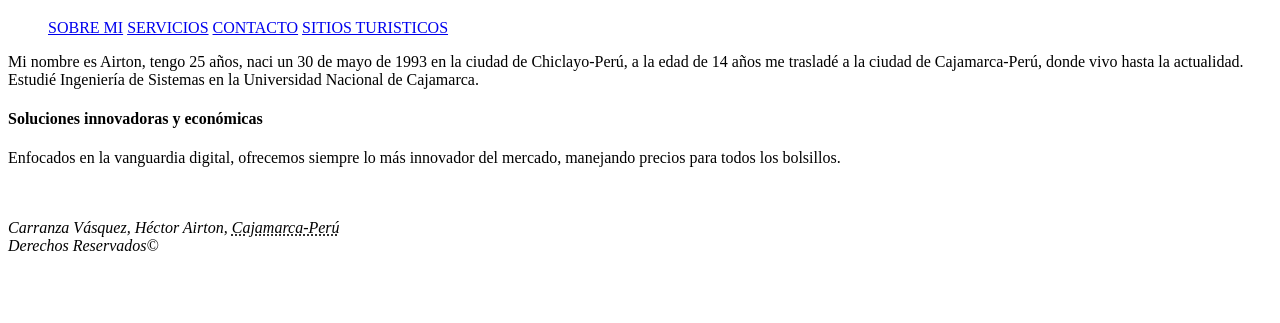
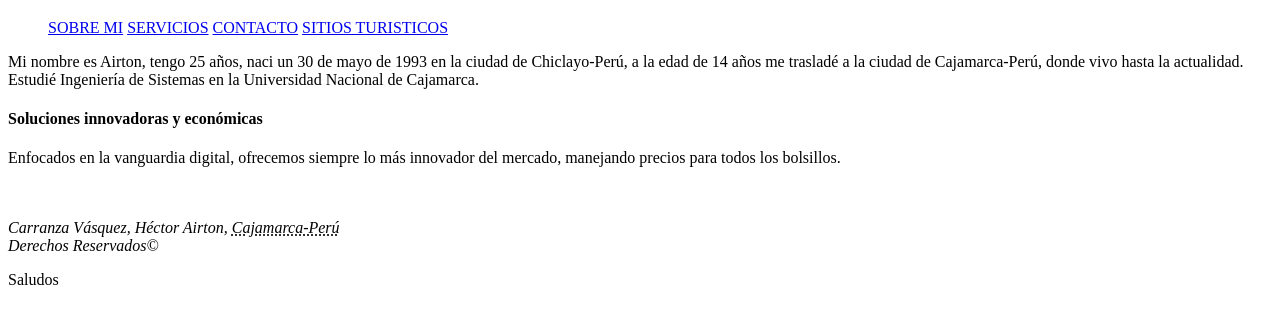
Before and after one commit to hcarranzav/hcarranza.github.io, a plain HTML site: page index.html in a window 1280 px wide. Shown: the part 61-384 px from the top of the page. Drawn offline with Linux system fonts and the light colour scheme.

Commit message:
Cambiando desde Visual Studio Code

```diff
--- a/index.html
+++ b/index.html
@@ -51,6 +51,7 @@
             <br/>
             Derechos Reservados&copy;
             </address>
+        <p>Saludos</p>
     </footer>
 </body>
 
```
